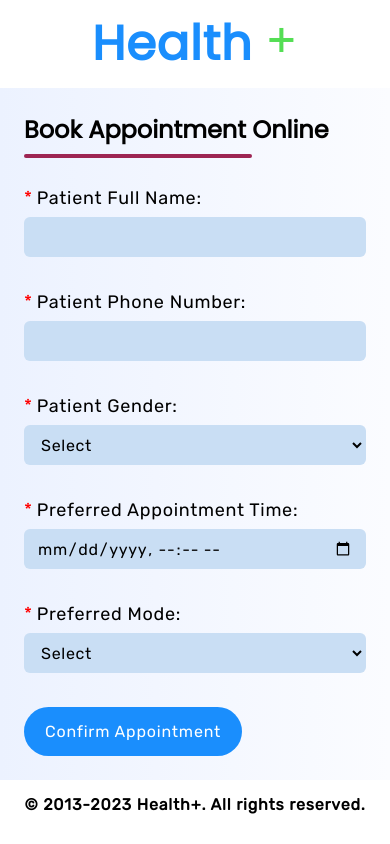
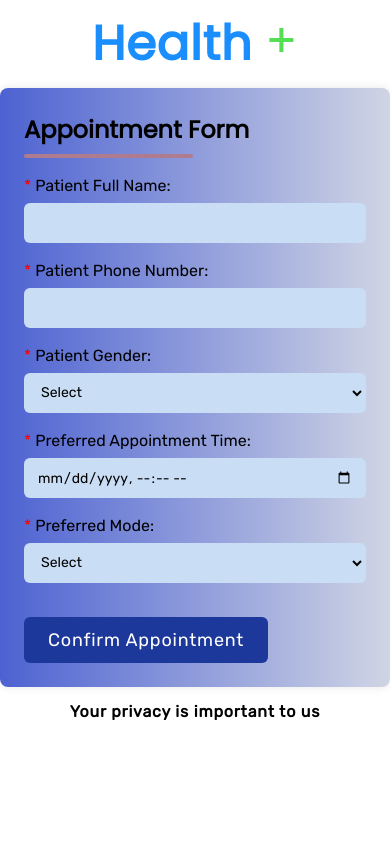
Before and after one commit to Tomkndn/Soul-Care, a React (Create React App) app: page /Health-Plus/appointment in a window 390 px wide. Built offline with nearby package versions, Linux system fonts and the light colour scheme.

Commit message:
Update appointment form and footer

```diff
--- a/src/Components/AppointmentForm.js
+++ b/src/Components/AppointmentForm.js
@@ -79,9 +79,8 @@ function AppointmentForm() {
 
       <div className="form-container">
         <h2 className="form-title">
-          <span>Book Appointment Online</span>
+          <span>Appointment Form</span>
         </h2>
-
         <form className="form-content" onSubmit={handleSubmit}>
           <label>
             Patient Full Name:
@@ -91,10 +90,11 @@ function AppointmentForm() {
               onChange={(e) => setPatientName(e.target.value)}
               required
             />
-            {formErrors.patientName && <p className="error-message">{formErrors.patientName}</p>}
+            {formErrors.patientName && (
+              <p className="error-message">{formErrors.patientName}</p>
+            )}
           </label>
 
-          <br />
           <label>
             Patient Phone Number:
             <input
@@ -103,10 +103,11 @@ function AppointmentForm() {
               onChange={(e) => setPatientNumber(e.target.value)}
               required
             />
-            {formErrors.patientNumber && <p className="error-message">{formErrors.patientNumber}</p>}
+            {formErrors.patientNumber && (
+              <p className="error-message">{formErrors.patientNumber}</p>
+            )}
           </label>
 
-          <br />
           <label>
             Patient Gender:
             <select
@@ -119,10 +120,11 @@ function AppointmentForm() {
               <option value="female">Female</option>
               <option value="private">I will inform Doctor only</option>
             </select>
-            {formErrors.patientGender && <p className="error-message">{formErrors.patientGender}</p>}
+            {formErrors.patientGender && (
+              <p className="error-message">{formErrors.patientGender}</p>
+            )}
           </label>
 
-          <br />
           <label>
             Preferred Appointment Time:
             <input
@@ -131,10 +133,11 @@ function AppointmentForm() {
               onChange={(e) => setAppointmentTime(e.target.value)}
               required
             />
-            {formErrors.appointmentTime && <p className="error-message">{formErrors.appointmentTime}</p>}
+            {formErrors.appointmentTime && (
+              <p className="error-message">{formErrors.appointmentTime}</p>
+            )}
           </label>
 
-          <br />
           <label>
             Preferred Mode:
             <select
@@ -146,20 +149,27 @@ function AppointmentForm() {
               <option value="voice">Voice Call</option>
               <option value="video">Video Call</option>
             </select>
-            {formErrors.preferredMode && <p className="error-message">{formErrors.preferredMode}</p>}
+            {formErrors.preferredMode && (
+              <p className="error-message">{formErrors.preferredMode}</p>
+            )}
           </label>
 
-          <br />
           <button type="submit" className="text-appointment-btn">
             Confirm Appointment
           </button>
 
-          <p className="success-message" style={{display: isSubmitted ? "block" : "none"}}>Appointment details has been sent to the patients phone number via SMS.</p>
+          <p
+            className="success-message"
+            style={{ display: isSubmitted ? "block" : "none" }}
+          >
+            Appointment details have been sent to the patient's phone number via
+            SMS.
+          </p>
         </form>
       </div>
 
       <div className="legal-footer">
-        <p>© 2013-2023 Health+. All rights reserved.</p>
+        <p>Your privacy is important to us</p>
       </div>
 
       <ToastContainer autoClose={5000} limit={1} closeButton={false} />
--- a/src/Styles/AppointmentForm.css
+++ b/src/Styles/AppointmentForm.css
@@ -1,46 +1,52 @@
 .form-container {
+    max-width: 600px;
+    margin: 0 auto;
     padding: 32px;
-    display: flex;
-    flex-direction: column;
-    gap: 40px;
-    background: linear-gradient(to right, #ECF2FF, #FBFCFF);
+    background: linear-gradient(to right, #4d62d2, #d0d5e4);
+    border-radius: 8px;
+    box-shadow: 0 0 10px rgba(0, 0, 0, 0.1);
   }
+
   .form-title {
     font-family: 'Poppins', sans-serif;
     font-size: 32px;
     font-weight: bold;
+    margin-bottom: 29px;
   }
+
   .form-title > span {
     position: relative;
   }
+
   .form-title span::before {
     content: '';
     position: absolute;
     width: 75%;
     height: 4px;
-    background-color: #9D2553;
+    background-color: #af7b8f;
     border-radius: 8px;
     left: 0;
     bottom: -12px;
   }
-/* Form */
+
   .form-content label {
-    margin: 0 0 16px 0;
+    margin-bottom: 18px;
     display: block;
     font-family: 'Rubik', sans-serif;
-    font-size: 24px;
-    letter-spacing: .7px;
+    font-size: 21px;
   }
+
   .form-content label::before {
     content: "*";
     color: red;
-    padding: 0 4px 0 0;
+    padding-right: 4px;
   }
-.form-content label :is(input, select) {
+
+  .form-content input,
+  .form-content select {
     width: 100%;
-    margin: 8px 0;
+    margin-top: 8px;
     padding: 0 12px;
-    display: block;
     height: 40px;
     color: black;
     border: 1px solid transparent;
@@ -49,26 +55,37 @@
     outline: transparent;
     font-family: 'Rubik', sans-serif;
     font-size: 18px;
-    letter-spacing: .7px;
   }
-/* Success Message */
+
+  .form-content button {
+    margin-top: 16px;
+    padding: 12px 24px;
+    background-color: #1d389b;
+    color: #fff;
+    border: none;
+    border-radius: 6px;
+    cursor: pointer;
+    font-family: 'Rubik', sans-serif;
+    font-size: 18px;
+  }
+
   .success-message {
-    margin: 20px 0 0 0;
+    margin-top: 20px;
     color: green;
     font-family: 'Rubik', sans-serif;
-    font-size: 22px;
-    letter-spacing: .7px;
-    line-height: 1.7rem;
+    font-size: 18px;
   }
-/* Error Message */
+
   .error-message {
     color: red;
     font-family: 'Rubik', sans-serif;
     font-size: 16px;
-    letter-spacing: .7px;
-    line-height: 1.7rem;
   }
-/* Responsive */
+
+  .legal-footer{
+    text-align: center;
+  }
+
   @media screen and (max-width: 600px) {
     .form-container {
       padding: 24px;
@@ -77,13 +94,13 @@
       font-size: 24px;
     }
     .form-content label {
-        font-size: 18px;
-    }
-    .form-content label :is(input, select) {
       font-size: 16px;
     }
+    .form-content input,
+    .form-content select {
+      font-size: 14px;
+    }
     .success-message {
-        margin: 12px 0 0 0;
-        font-size: 18px;
+      font-size: 16px;
     }
   }
--- a/src/Styles/Footer.css
+++ b/src/Styles/Footer.css
@@ -1,5 +1,5 @@
 .footer-section {
-    background-color: #1B2433;
+    background-color: #3D52AE;
 }
 .footer-container {
     padding: 40px;
--- a/src/Styles/Hero.css
+++ b/src/Styles/Hero.css
@@ -41,7 +41,7 @@
     border: 1px solid transparent;
     border-radius: 28px;
     outline: transparent;
-    background-color: #1A8EFD;
+    background-color: #7091E6;
     font-size: 18px;
     font-family: 'Rubik', sans-serif;
     letter-spacing: .8px;
```
Lines whose indentation alone changed are shown as unchanged.
